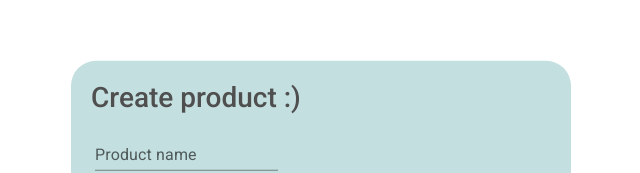
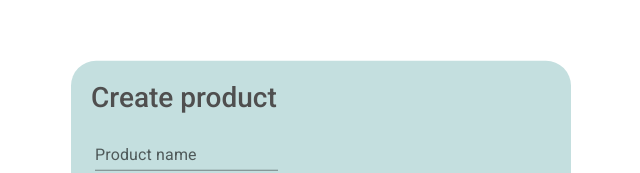
Before and after one commit to shyamsundar233/Shopping-Cart-1.0, a React (Create React App) app in the folder src/main/resources/sc-client/: page /admin/create in a window 1280 px wide. Shown: the part 109-282 px from the top of the page, without its empty margins (319-959 px from the left). Built offline with nearby package versions, Linux system fonts and the light colour scheme.

Commit message:
Test commit

```diff
--- a/src/main/resources/sc-client/src/Components/AddProduct.js
+++ b/src/main/resources/sc-client/src/Components/AddProduct.js
@@ -82,7 +82,7 @@ const AddProduct = (props) => {
   return (
     <div>
       <Container fixed maxWidth="sm" class="center">
-        <h3>Create product :)</h3>&nbsp;
+        <h3>Create product</h3>&nbsp;
         <TextField
           id="standard-basic"
           label="Product name"
```
